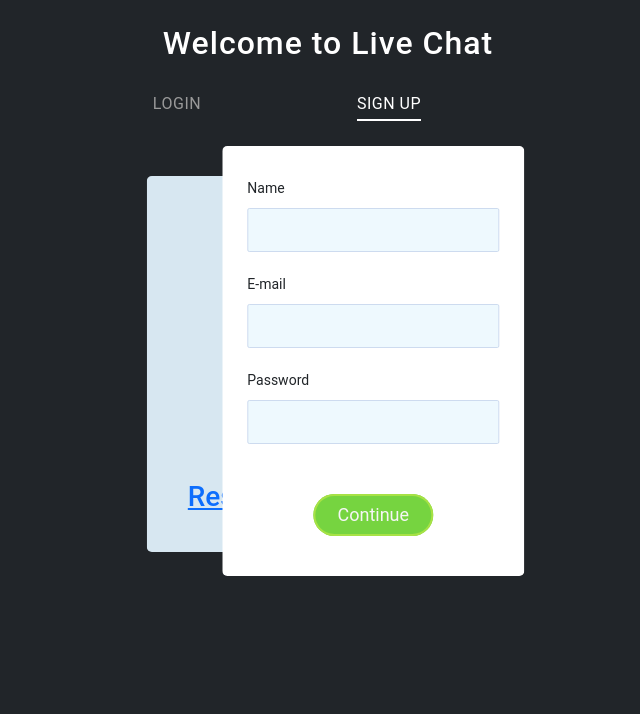
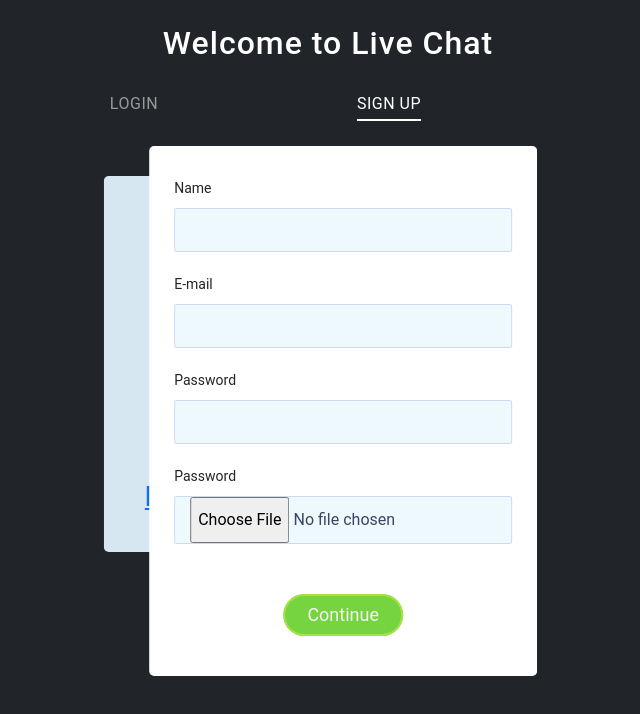
Before and after one commit to Vishnu-D-2002/Chat-App-FE, a React (Vite) app: page / in a window 1280 px wide. Both pictures are taken after a click on the button "SIGN UP". Shown: the top 714 px of the page, without its empty margins (312-952 px from the left). Built offline with nearby package versions, Linux system fonts and the light colour scheme; no server answers.

Commit message:
img upload to back end success as url

```diff
--- a/src/components/login.jsx
+++ b/src/components/login.jsx
@@ -21,7 +21,24 @@ const Login = () => {
     name: "",
     email: "",
     password: "",
+    image:"",
   });
+
+  // convert to base64 in this way.
+  //  const handleImage = (e) => {
+  //    const file = e.target.files[0];
+  //    setFileToBase(file);
+  //    console.log(file);
+  //  };
+
+  //  const setFileToBase = (file) => {
+  //    const reader = new FileReader();
+  //    reader.readAsDataURL(file);
+  //    reader.onloadend = () => {
+  //      setImage(reader.result);
+  //    };
+  // };
+  // console.log(image);
 
   const switchForm = (formType) => {
     setActiveForm(formType);
@@ -35,13 +52,11 @@ const Login = () => {
     });
   };
 
-  const handleSignupChange = (e) => {
-    const { name, value } = e.target;
-    setSignupData({
-      ...signupData,
-      [name] : value,
-    });
+  const handleSignupChange =(name)=> (e) => {
+    const value = name === "image" ? e.target.files[0] : e.target.value;
+    setSignupData({ ...signupData, [name]: value });
   };
+
 
   const signupSubmit = async (e) => {
     e.preventDefault();
@@ -51,7 +66,13 @@ const Login = () => {
     try {
       // console.log('Registering the User...');
 
-      const res = await authInstance.post("/", signupData);
+      let formData = new FormData();
+      formData.append("image", signupData.image);
+      formData.append("name", signupData.name);
+      formData.append("email", signupData.email);
+      formData.append("password", signupData.password);
+
+      const res = await authInstance.post("/",formData);
 
       if (res.data) {
         // console.log('User Registered successfully ', res.data.message);
@@ -69,7 +90,7 @@ const Login = () => {
               name: "",
               email: "",
               password: "",
-              userRole: "customer",
+              image:"",
             });
             return setMsg(res.data.message);
           }
@@ -234,7 +255,7 @@ const Login = () => {
                     name="name"
                     required
                     value={signupData.name}
-                    onChange={handleSignupChange}
+                    onChange={handleSignupChange('name')}
                   />
                 </div>
                 <div className="input-block">
@@ -245,7 +266,7 @@ const Login = () => {
                     name="email"
                     required
                     value={signupData.email}
-                    onChange={handleSignupChange}
+                    onChange={handleSignupChange('email')}
                   />
                 </div>
                 <div className="input-block">
@@ -256,10 +277,21 @@ const Login = () => {
                     name="password"
                     required
                     value={signupData.password}
-                    onChange={handleSignupChange}
+                    onChange={handleSignupChange('password')}
                   />
                 </div>
-
+                <div className="input-block">
+                  <label htmlFor="signup-image">Password</label>
+                  <input
+                    id="signup-image"
+                    type="file"
+                    name="image"
+                    required
+                    // value={signupData.image}
+                    onChange={handleSignupChange('image')}
+                  />
+                </div>
+                {/* <img className="img-fluid" width={50} src={signupData.image} alt="" /> */}
               </fieldset>
               {<h3>{msg}</h3>}
               <div>
```
